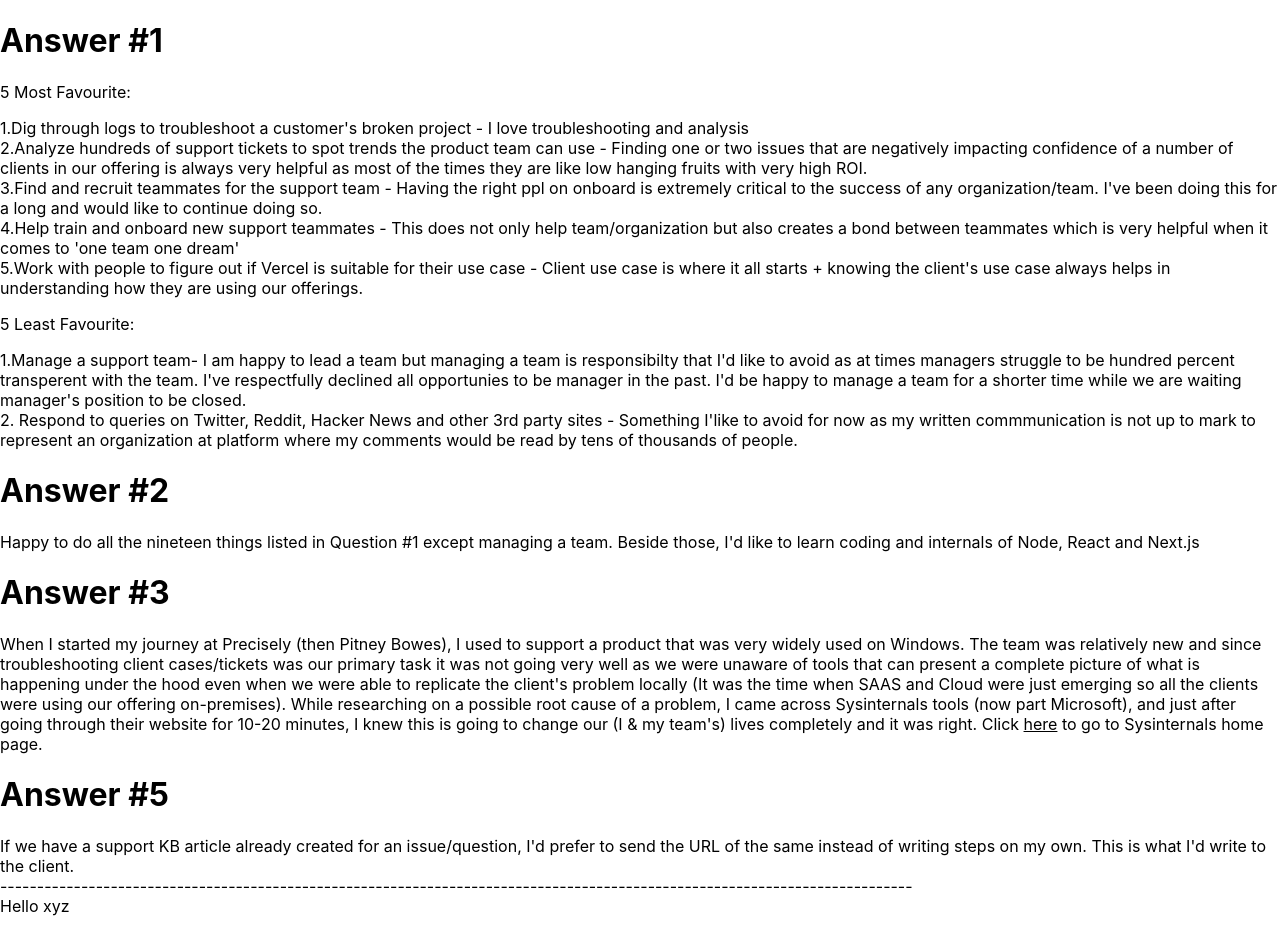
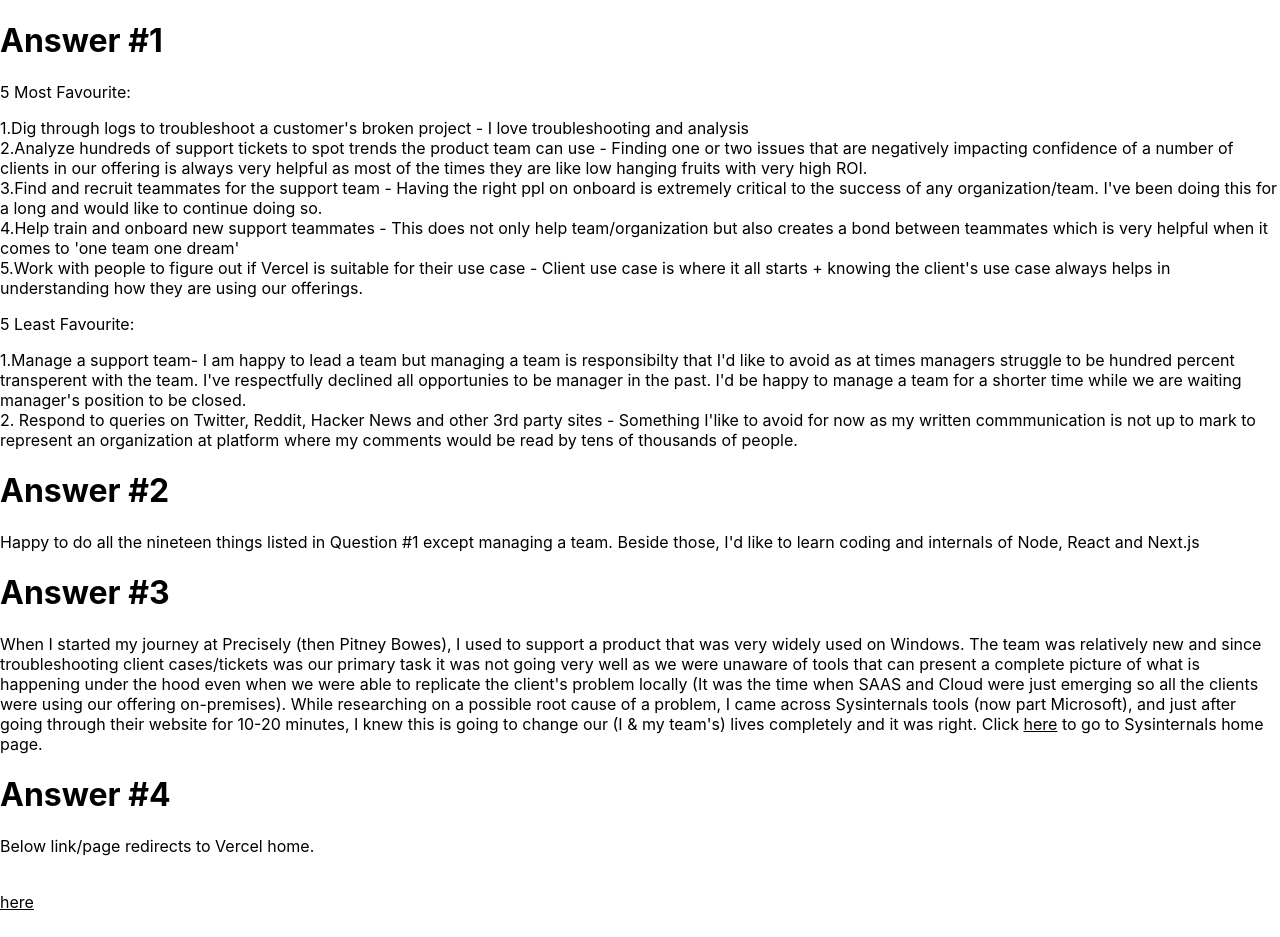
Before and after one commit to Chaudhary-Gunjan/nextjs, a Next.js app: page /familiarisation in a window 1280 px wide. Shown: the top 937 px of the page. Built offline with nearby package versions, Linux system fonts and the light colour scheme.

Commit message:
Update familiarisation.js

```diff
--- a/pages/familiarisation.js
+++ b/pages/familiarisation.js
@@ -20,6 +20,11 @@
 <p>When I started my journey at Precisely (then Pitney Bowes), I used to support a product that was very widely used on Windows. The team was relatively new and since troubleshooting client cases/tickets was our primary task it was not going very well as we were unaware of tools that can present a complete picture of what is happening under the hood even when we were able to replicate the client&#39;s problem locally (It was the time when SAAS and Cloud were just emerging so all the clients were using our offering on-premises). While researching on a possible root cause
 of a problem, I came across Sysinternals tools (now part Microsoft), and just after going through their website for 10-20 minutes, I knew this is going to change our
 (I & my team&#39;s) lives completely and it was right. Click <a href="https://docs.microsoft.com/en-us/sysinternals/" rel="noreferrer"><u>here</u></a> to go to Sysinternals home page.</p>
+
+ <h1>Answer #4</h1>
+ <p>Below link/page redirects to Vercel home.</p><br></br>
+  <a href="https://docs.microsoft.com/en-us/sysinternals/" rel="noreferrer"><u>here</u></a>
+ <br></br>
 
  <h1>Answer #5</h1>
  <p>If we have a support KB article already created for an issue/question, I&#39;d prefer to send the URL of the same instead of writing steps on my own. This is what I&#39;d write to the client.<br></br>
```
